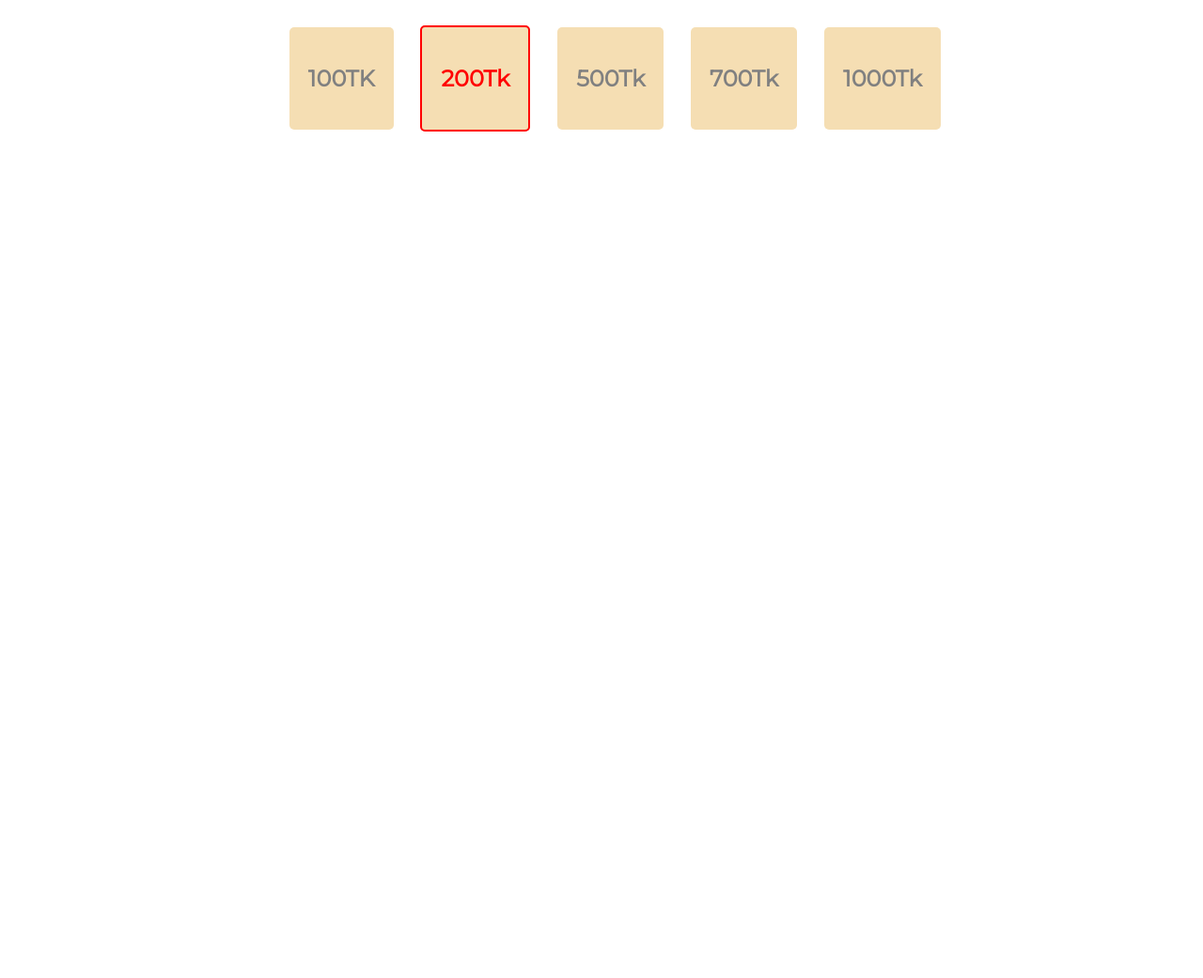
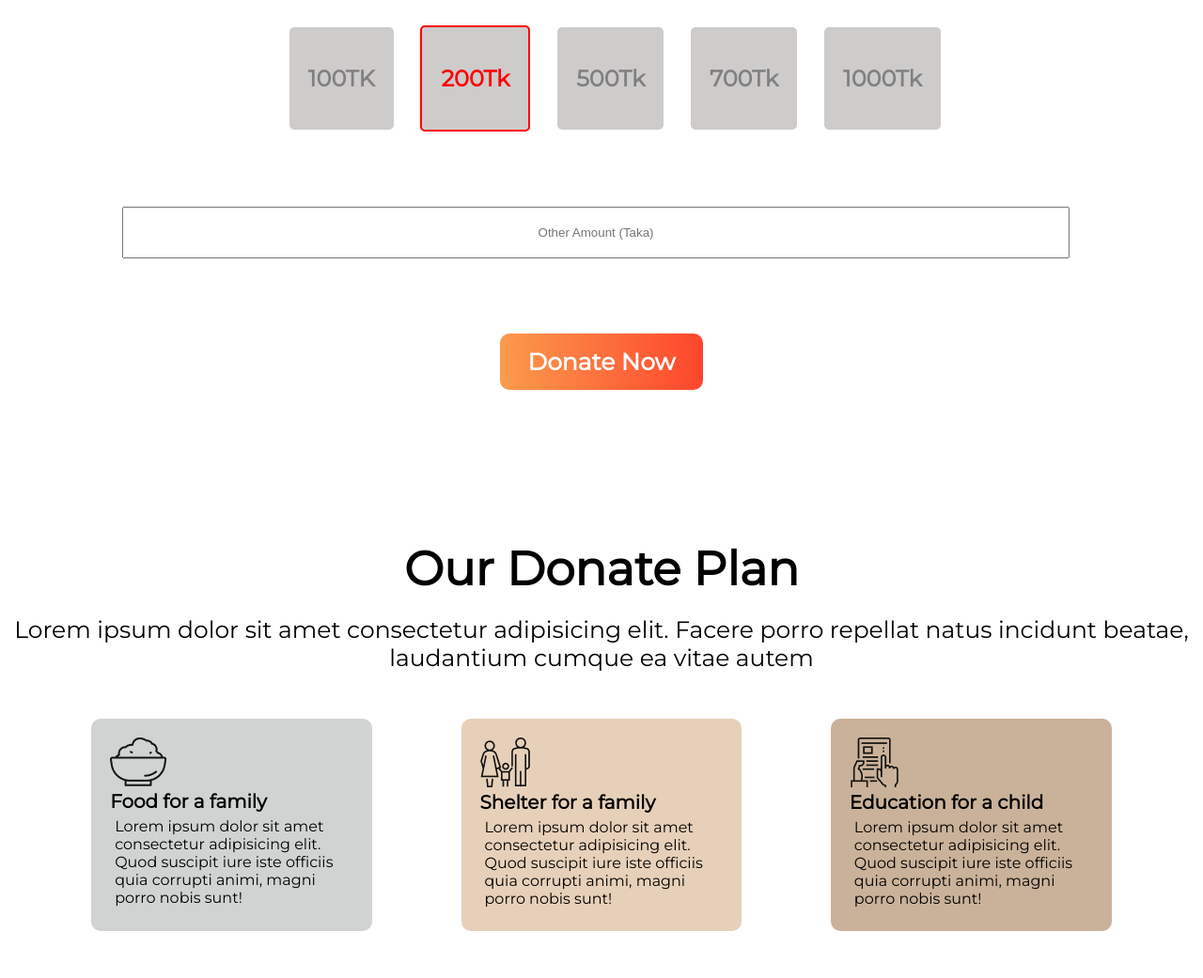
Before and after one commit to lutforrahmanseu/Lutfor-Foundation, a plain HTML site: page index.html in a window 1280 px wide. Shown: the part 1073-2114 px from the top of the page at 94% size. Before the commit the page ends 1373 px from the top, so only its background shows below. Drawn offline with Linux system fonts and the light colour scheme.

Commit message:
food family

```diff
--- a/css/style.css
+++ b/css/style.css
@@ -52,7 +52,7 @@ body{
     color: grey;
     box-sizing: border-box;
     border-radius: 5px;
-    background-color:wheat;
+    background-color:rgb(206, 203, 203);
     padding: 40px 20px;
     margin-left: 3%;
 }
@@ -73,3 +73,35 @@ h3{
     text-align: center;
     font-size:25px;
 }
+input{
+    width: 90%;
+    margin-left: 50px;
+    padding: 18px;
+    text-align: center;
+}
+.container
+{
+    display: flex;
+    padding: 50px;
+}
+.food{
+    width:100%;
+    background-color: rgb(209, 211, 211);
+    border-radius: 10px;
+    margin-left: 4%;
+    margin-right: 4%;
+    padding: 20px;
+}
+.bg-color{
+    background-color: #e7d0b9;
+}
+.bg-color1{
+    background-color: #cab29a;
+}
+h4{
+    font-size: 20px;
+    font-weight: 700;
+}
+.food p{
+    padding: 5px;
+}
--- a/index.html
+++ b/index.html
@@ -47,6 +47,35 @@
                     <h2>1000Tk</h2>
                 </div>
             </div>
+            <div>
+                <input type="text" placeholder="Other Amount (Taka)">
+        </div>
+            <div class="contain-area">
+                <a class="link-button" target="_blank" href="#">Donate Now</a>
+            </div>
+    </section>
+    <!--------------------------------food family---------------------->
+    <section>
+        <h3>Our Donate Plan</h3>
+        <br>
+        <p class="pera">Lorem ipsum dolor sit amet consectetur adipisicing elit. Facere porro repellat natus incidunt beatae, laudantium cumque ea vitae autem</p>
+        <div class="container">
+                <div class="food">
+                    <img src="./icon/food.png" alt="no-image">
+                    <h4>Food for a family</h4>
+                    <p>Lorem ipsum dolor sit amet consectetur adipisicing elit. Quod suscipit iure iste officiis quia corrupti animi, magni porro nobis sunt!</p>
+                </div>
+                <div class="food bg-color">
+                    <img src="./icon/shelter.png" alt="no-image">
+                    <h4>Shelter for a family</h4>
+                    <p>Lorem ipsum dolor sit amet consectetur adipisicing elit. Quod suscipit iure iste officiis quia corrupti animi, magni porro nobis sunt!</p>
+                </div>
+                <div class="food bg-color1">
+                    <img src="./icon/Frame-1.png" alt="no-image">
+                    <h4>Education for a child</h4>
+                    <p>Lorem ipsum dolor sit amet consectetur adipisicing elit. Quod suscipit iure iste officiis quia corrupti animi, magni porro nobis sunt!</p>
+                </div>
+
     </section>
 
 
```
